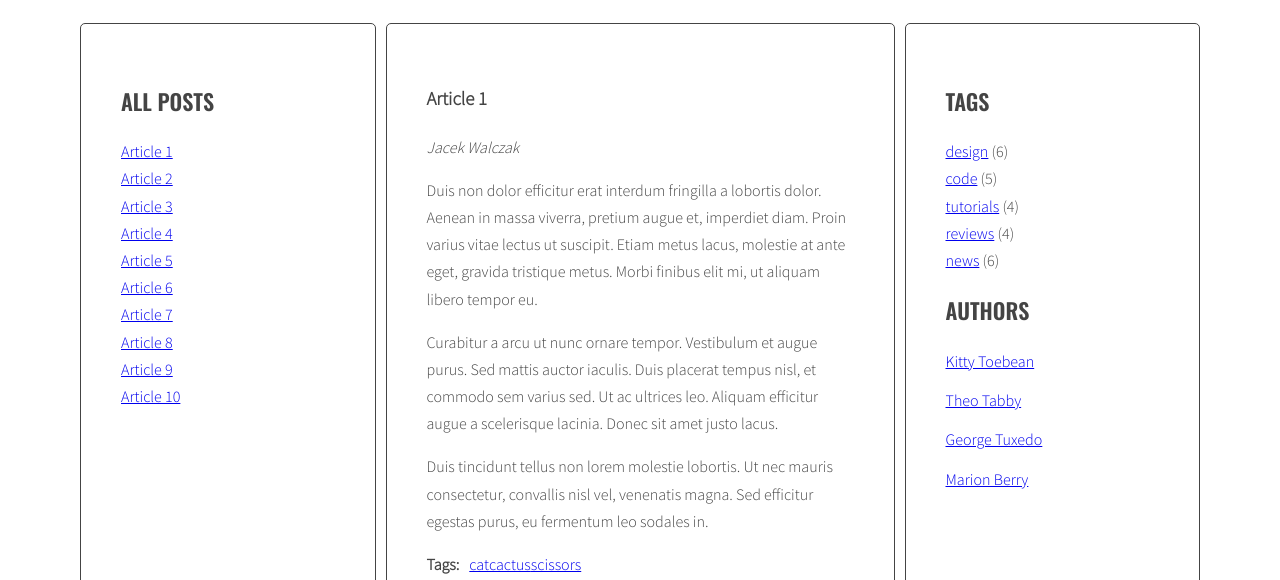
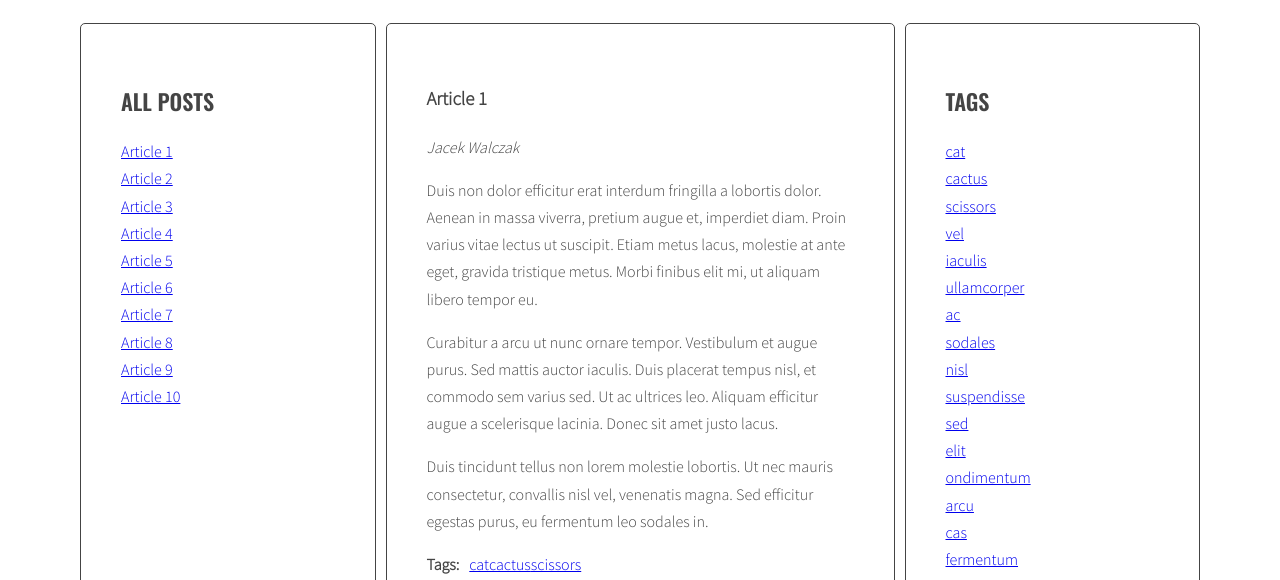
Before and after one commit to Kwiatos493/javascript-blog, a website: page index.html in a window 1280 px wide. Shown: the part 220-800 px from the top of the page. Drawn offline with nearby package versions, Linux system fonts and the light colour scheme.

Commit message:
zadanie nr 2

```diff
--- a/index.html
+++ b/index.html
@@ -182,34 +182,9 @@
             <aside class="sidebar">
               <h2 class="section-title">Tags</h2>
               <ul class="list tags">
-                <li><a href="#">design</a> <span>(6)</span></li>
-                <li><a href="#">code</a> <span>(5)</span></li>
-                <li><a href="#">tutorials</a> <span>(4)</span></li>
-                <li><a href="#">reviews</a> <span>(4)</span></li>
-                <li><a href="#">news</a> <span>(6)</span></li>
               </ul>
               <h2 class="section-title">Authors</h2>
               <ul class="list authors">
-                <li>
-                  <a href="#">
-                    <span class="author-name">Kitty Toebean</span>
-                  </a>
-                </li>
-                <li>
-                  <a href="#">
-                    <span class="author-name">Theo Tabby</span>
-                  </a>
-                </li>
-                <li>
-                  <a href="#">
-                    <span class="author-name">George Tuxedo</span>
-                  </a>
-                </li>
-                <li>
-                  <a href="#">
-                    <span class="author-name">Marion Berry</span>
-                  </a>
-                </li>
               </ul>
             </aside>
           </main>
--- a/js/script.js
+++ b/js/script.js
@@ -28,7 +28,11 @@ const titleClickHandler = function (event) {
 	optTitleSelector = ".post-title",
 	optTitleListSelector = ".titles",
 	optArticleTagsSelector = ".post-tags .list",
-	optArticleAuthorSelector = ".post-author";
+	optArticleAuthorSelector = ".post-author",
+	optTagsListSelector = ".tags.list",
+	optCloudClassCount = "5",
+	optCloudClassPrefix = "tag-size-",
+	optAuthorsListSelector =".authors.list";
 
   function generateTitleLinks(customSelector = "") {
 	const titleList = document.querySelector(optTitleListSelector);
@@ -72,7 +76,30 @@ const titleClickHandler = function (event) {
 	}
   }
 
+  function calculateTagsParams(tags) {
+	const params = { max: 0, min: 999999 };
+
+	for (let tag in tags){
+		params.max = Math.max(tags[tag], params.max);
+		params.min = Math.min(tags[tag], params.min);
+		console.log(tag + ' is used ' + tags[tag] + ' timse ');
+	}
+
+	return params;
+
+  }
+
+  function calculateTagClass(count, params){
+	const normalizedCount = count - params.min;
+	const normalizedMax = params.max - params.min;
+	const percentage = normalizedCount / normalizedMax;
+	const classNumber = Math.floor( percentage * (optCloudClassCount - 1) + 1 );
+
+	return optCloudClassPrefix + classNumber;
+  }
+
   function generateTags() {
+	let allTags = {};
 	const articles = document.querySelectorAll(optArticleSelector);
 
 	for (let article of articles) {
@@ -91,8 +118,28 @@ const titleClickHandler = function (event) {
 		  '<li><a href="#tag-' + '"><span>' + tag + "</span></a></li>";
 
 		titleList.innerHTML = titleList.innerHTML + linkHTML;
+
+		if(!allTags[tag]) {
+
+			allTags[tag] = 1;
+		  } else {
+			  allTags[tag]++;
+		  }
 	  }
 	}
+
+	const tagList = document.querySelector('.tags');
+
+  const tagsParams = calculateTagsParams(allTags);
+  console.log('tagsParams:', tagsParams)
+  let allTagsHTML = '';
+
+  for(let tag in allTags){
+	const tagLinkHTML = '<li><a class="' + calculateTagClass(allTags[tag], tagsParams) + '" href="#tag-' + tag + '">' + tag + '</a></li>';
+	console.log('tagLinkHTML:', tagLinkHTML);
+	allTagsHTML += tagLinkHTML;
+  }
+  tagList.innerHTML = '<li><a href="' + '"><span>' + allTagsHTML + "</span></a></li>";
   }
 
   function tagClickHandler(event) {
@@ -128,6 +175,7 @@ const titleClickHandler = function (event) {
   }
 
   function generateAuthors() {
+	let allAuthors = {};
 	const articles = document.querySelectorAll(optArticleSelector);
 
 	for (let article of articles) {
@@ -140,7 +188,17 @@ const titleClickHandler = function (event) {
 	  const authorHTML = "<p><a><span>" + author + "</span></a></p>";
 
 	  authorElement.innerHTML = authorHTML;
+
 	}
+	const author = document.querySelector('.author');
+	let allAuthorsHTML = '';
+
+	for(let author in allAuthors){
+		const authorLinkHTML = '<li><a class="' + '" href="#author-' + '</a></li>';
+		console.log('authorLinkHTML:', authorLinkHTML);
+		allAuthorsHTML += authorLinkHTML;
+	}
+	author.innerHTML = '<li><a href="' + '"><span>' + allAuthorsHTML + "</span></a></li>";
   }
 
   function authorClickHandler(event) {
@@ -176,6 +234,7 @@ const titleClickHandler = function (event) {
   }
 
   generateTitleLinks();
+  calculateTagsParams();
   generateTags();
   addClickListenersToTags();
   generateAuthors();
```
